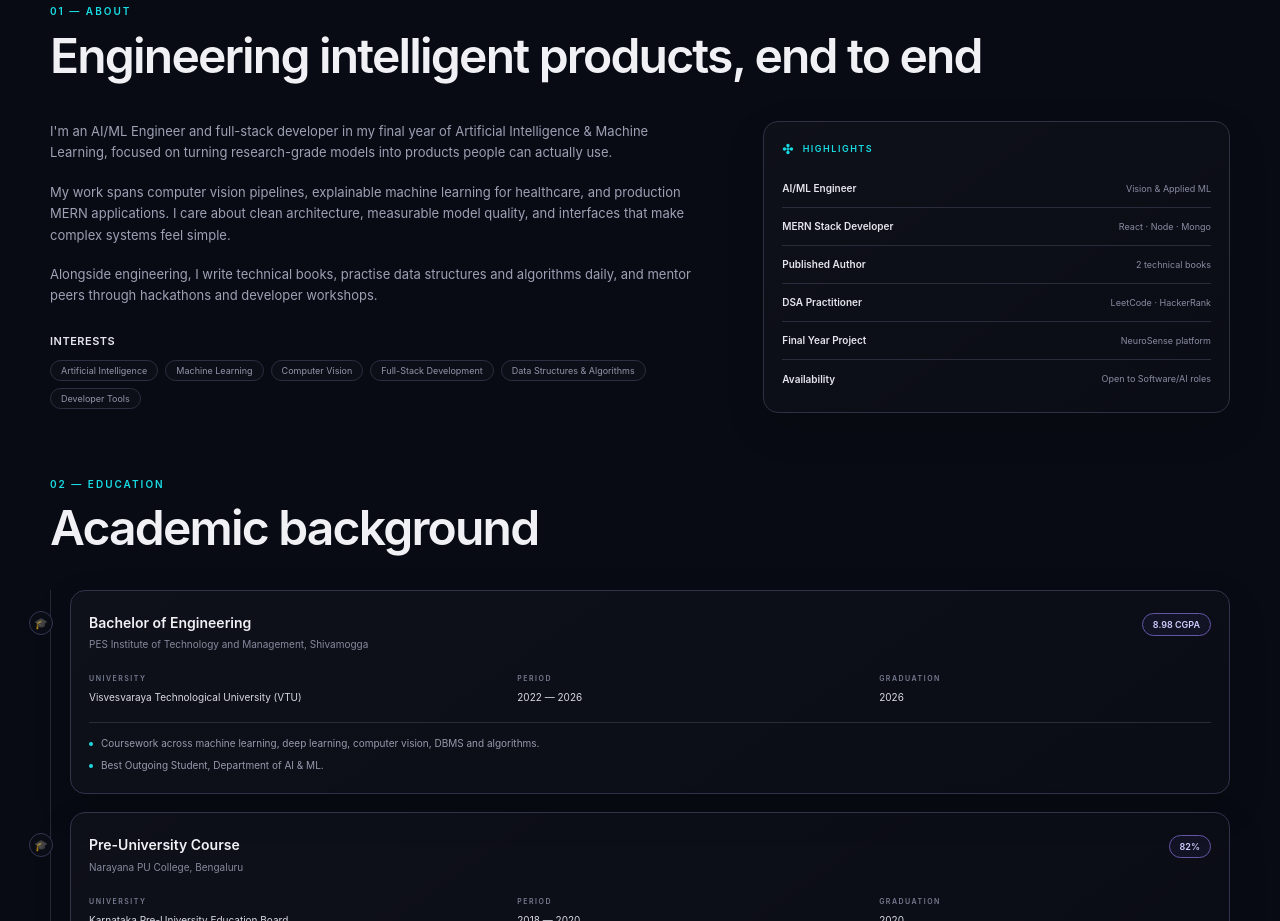
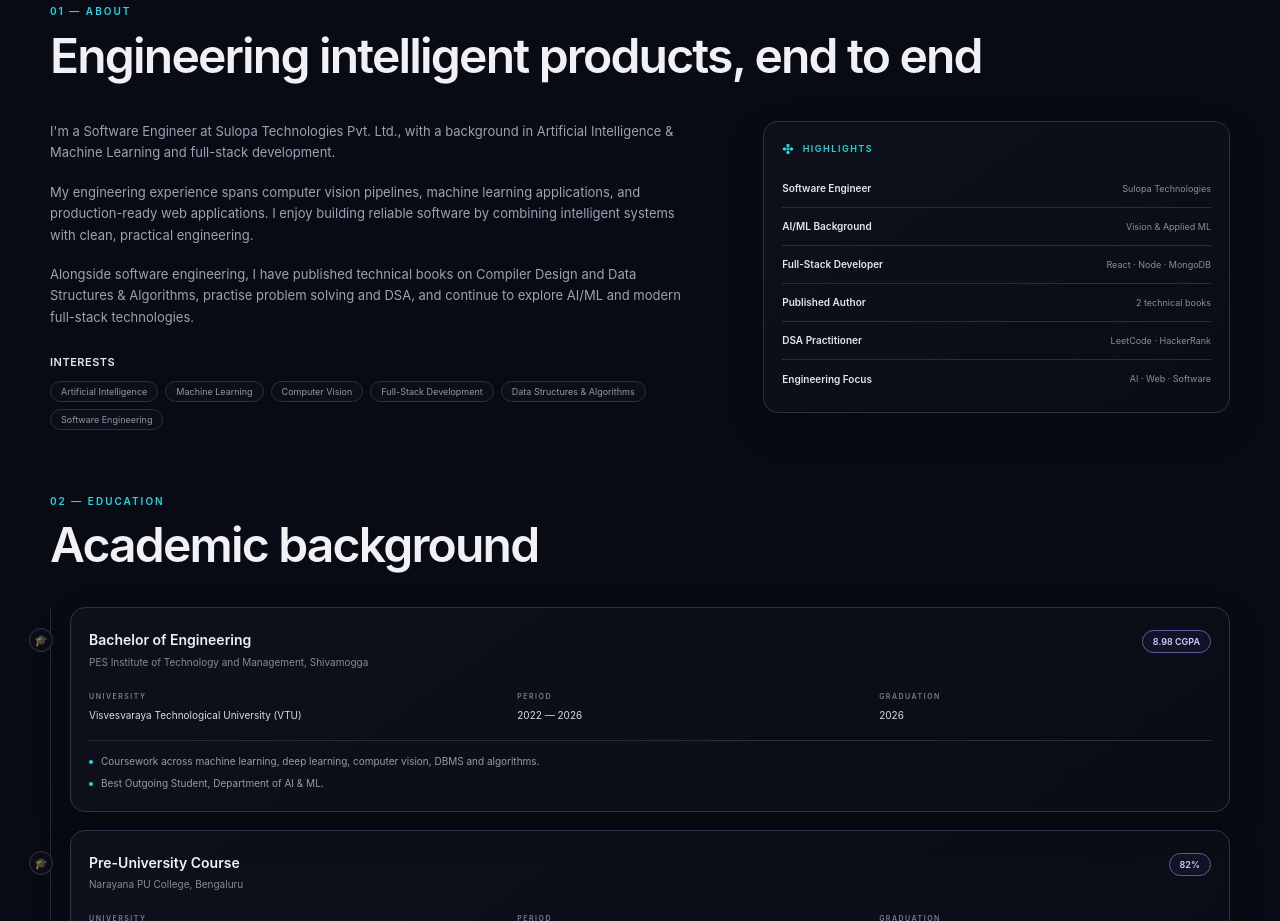
Before and after one commit to divyam5858/Divyashree_Mallarapu, a React app: page / in a window 1280 px wide. Shown: the part 800-1721 px from the top of the page. Built offline with nearby package versions, Linux system fonts and the light colour scheme; the HTML template or start-up script is replaced by a standard one.

Commit message:
Update job titles and descriptions in About component

```diff
--- a/src/components/About.jsx
+++ b/src/components/About.jsx
@@ -2,12 +2,16 @@ import "./About.css";
 
 const highlights = [
   {
-    title: "AI/ML Engineer",
+    title: "Software Engineer",
+    value: "Sulopa Technologies",
+  },
+  {
+    title: "AI/ML Background",
     value: "Vision & Applied ML",
   },
   {
-    title: "MERN Stack Developer",
-    value: "React · Node · Mongo",
+    title: "Full-Stack Developer",
+    value: "React · Node · MongoDB",
   },
   {
     title: "Published Author",
@@ -18,12 +22,8 @@ const highlights = [
     value: "LeetCode · HackerRank",
   },
   {
-    title: "Final Year Project",
-    value: "NeuroSense platform",
-  },
-  {
-    title: "Availability",
-    value: "Open to Software/AI roles",
+    title: "Engineering Focus",
+    value: "AI · Web · Software",
   },
 ];
 
@@ -33,7 +33,7 @@ const interests = [
   "Computer Vision",
   "Full-Stack Development",
   "Data Structures & Algorithms",
-  "Developer Tools",
+  "Software Engineering",
 ];
 
 const About = () => {
@@ -41,49 +41,65 @@ const About = () => {
     <section className="about" id="about">
       <div className="about-container">
 
-        {/* SECTION HEADING */}
+        {/* =========================
+            SECTION HEADING
+        ========================= */}
+
         <div className="about-heading">
           <p className="about-label">01 — ABOUT</p>
 
           <h2>
-            Engineering intelligent products, end to
-
-            end
+            Engineering intelligent products, end to end
           </h2>
         </div>
 
-        {/* MAIN CONTENT */}
+
+        {/* =========================
+            MAIN CONTENT
+        ========================= */}
+
         <div className="about-grid">
 
-          {/* LEFT CONTENT */}
+          {/* =========================
+              LEFT CONTENT
+          ========================= */}
+
           <div className="about-content">
 
             <p>
-              I'm an AI/ML Engineer and full-stack developer in my final year
-              of Artificial Intelligence & Machine Learning, focused on turning
-              research-grade models into products people can actually use.
+              I'm a Software Engineer at Sulopa Technologies Pvt. Ltd.,
+              with a background in Artificial Intelligence & Machine Learning
+              and full-stack development.
             </p>
 
             <p>
-              My work spans computer vision pipelines, explainable machine
-              learning for healthcare, and production MERN applications. I
-              care about clean architecture, measurable model quality, and
-              interfaces that make complex systems feel simple.
+              My engineering experience spans computer vision pipelines,
+              machine learning applications, and production-ready web
+              applications. I enjoy building reliable software by combining
+              intelligent systems with clean, practical engineering.
             </p>
 
             <p>
-              Alongside engineering, I write technical books, practise data
-              structures and algorithms daily, and mentor peers through
-              hackathons and developer workshops.
+              Alongside software engineering, I have published technical
+              books on Compiler Design and Data Structures & Algorithms,
+              practise problem solving and DSA, and continue to explore
+              AI/ML and modern full-stack technologies.
             </p>
 
-            {/* INTERESTS */}
+
+            {/* =========================
+                INTERESTS
+            ========================= */}
+
             <div className="interests">
               <h3>INTERESTS</h3>
 
               <div className="interest-list">
                 {interests.map((interest) => (
-                  <span key={interest} className="interest-tag">
+                  <span
+                    key={interest}
+                    className="interest-tag"
+                  >
                     {interest}
                   </span>
                 ))}
@@ -92,7 +108,11 @@ const About = () => {
 
           </div>
 
-          {/* RIGHT HIGHLIGHTS CARD */}
+
+          {/* =========================
+              RIGHT HIGHLIGHTS CARD
+          ========================= */}
+
           <div className="highlights-card">
 
             <div className="highlights-header">
@@ -101,6 +121,7 @@ const About = () => {
             </div>
 
             <div className="highlights-list">
+
               {highlights.map((item) => (
                 <div
                   className="highlight-row"
@@ -115,6 +136,7 @@ const About = () => {
                   </span>
                 </div>
               ))}
+
             </div>
 
           </div>
```
